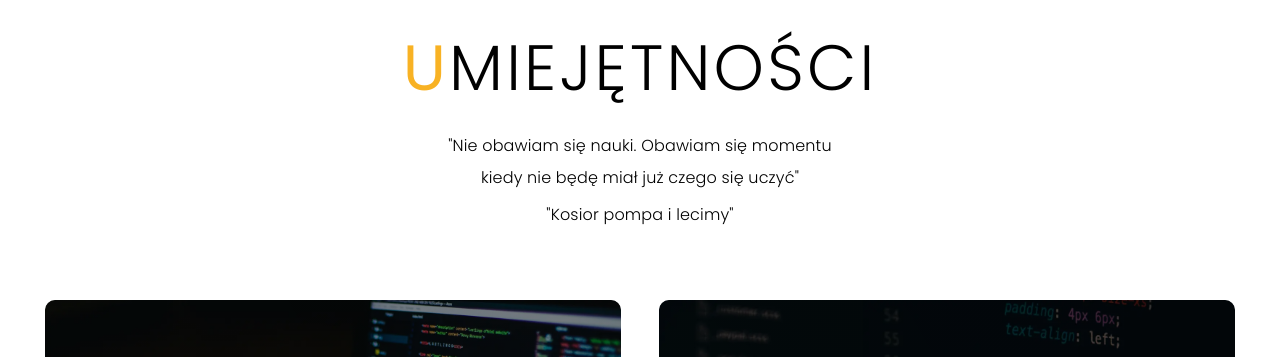
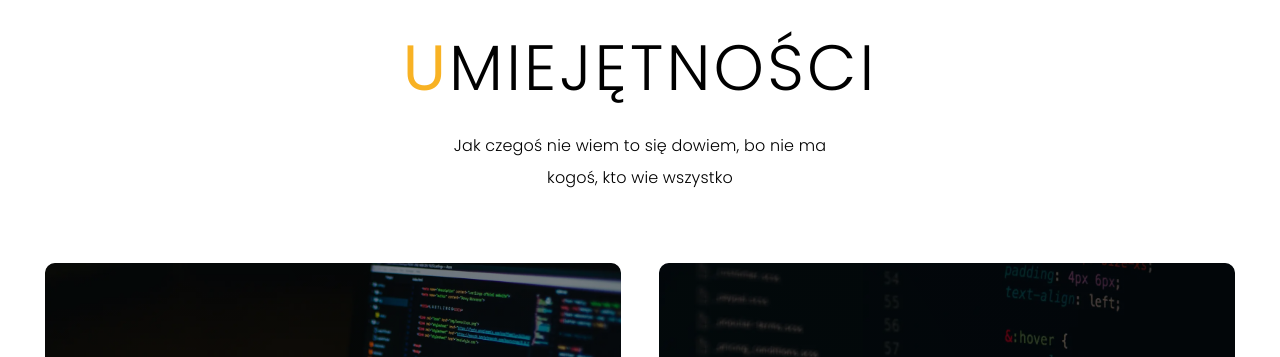
Before and after one commit to ehoze/ehoze.github.io, a plain HTML site: page index.html in a window 1280 px wide. Shown: the part 880-1237 px from the top of the page. Drawn offline with Linux system fonts and the light colour scheme; some icons are missing.

Commit message:
text change

```diff
--- a/index.html
+++ b/index.html
@@ -81,11 +81,8 @@
                     <span>U</span>miejętności<i class="fas fa-brands fa-terminal"></i>
                 </h2>
                 <p>
-                    <!-- Jako początkujący developer web'owy dopiero nabieram doświadczenia. Jednak niestraszne są dla mnie
-                    podstawowe języki, a nawet dodatkowe biblioteki czy niektóre frameworki. -->
-                    "Nie obawiam się nauki. Obawiam się momentu kiedy nie będę miał już czego się uczyć"
+                    Jak czegoś nie wiem to się dowiem, bo nie ma kogoś, kto wie wszystko
                 </p>
-                <p>"Kosior pompa i lecimy"</p>
             </div>
 
             <div class="skills_bottom">
```
